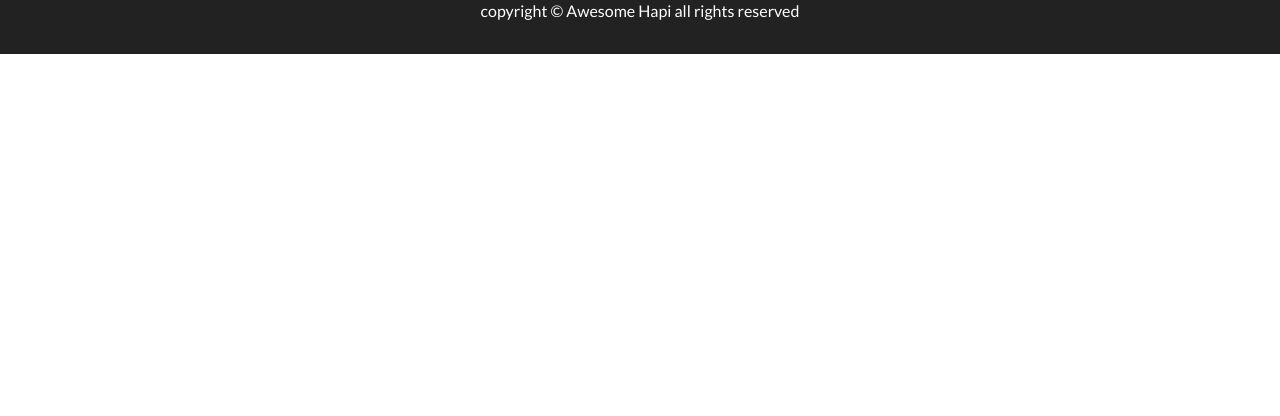
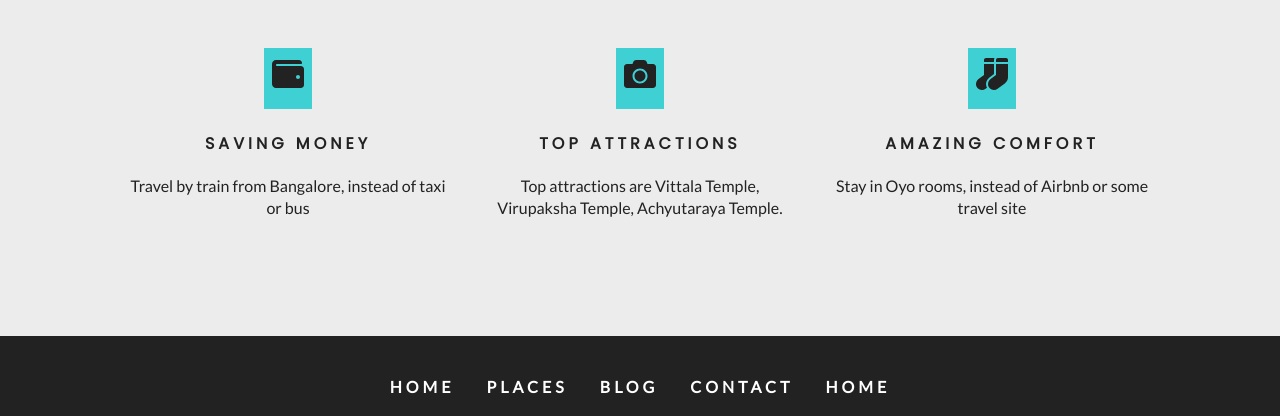
Before and after one commit to Vlad-Konovalchuk/gatsby-touris, a Gatsby site: page / in a window 1280 px wide. Shown: the part 1882-2298 px from the top of the page. Before the commit the page ends 1936 px from the top, so only its background shows below. Built offline with nearby package versions, Linux system fonts and the light colour scheme; Gatsby itself is replaced by a stand-in of ours.

Commit message:
Added Tips Component

```diff
--- /dev/null
+++ b/src/components/Home/Tips.js
@@ -0,0 +1,22 @@
+import React from "react"
+import Title from "../Title"
+import tips from "../../constants/tips"
+import styles from "../../css/tips.module.css"
+export default function Tips() {
+  return (
+    <section className={styles.tips}>
+      <Title title="hot" subtitle="tips" />
+      <div className={styles.center}>
+        {tips.map((item, idx) => {
+          return (
+            <article key={idx} className={styles.tip}>
+              <span>{item.icon}</span>
+              <h4>{item.title}</h4>
+              <p>{item.text}</p>
+            </article>
+          )
+        })}
+      </div>
+    </section>
+  )
+}
--- /dev/null
+++ b/src/constants/tips.js
@@ -0,0 +1,21 @@
+import React from "react"
+import { FaWallet, FaCamera, FaSocks } from "react-icons/fa"
+
+export default [
+  {
+    icon: <FaWallet />,
+    title: "saving money",
+    text: "Travel by train from Bangalore, instead of taxi or bus",
+  },
+  {
+    icon: <FaCamera />,
+    title: "top attractions",
+    text:
+      "Top attractions are Vittala Temple, Virupaksha Temple, Achyutaraya Temple.",
+  },
+  {
+    icon: <FaSocks />,
+    title: "amazing comfort",
+    text: "Stay in Oyo rooms, instead of Airbnb or some travel site",
+  },
+]
--- a/src/pages/index.js
+++ b/src/pages/index.js
@@ -6,6 +6,7 @@ import MainBanner from "../components/MainBanner"
 import Banner from "../components/Banner"
 import { Link } from "gatsby"
 import About from "../components/Home/About"
+import Tips from "../components/Home/Tips"
 
 export default () => (
   <Layout>
@@ -20,5 +21,6 @@ export default () => (
       </Banner>
     </MainBanner>
     <About />
+    <Tips />
   </Layout>
 )
```
